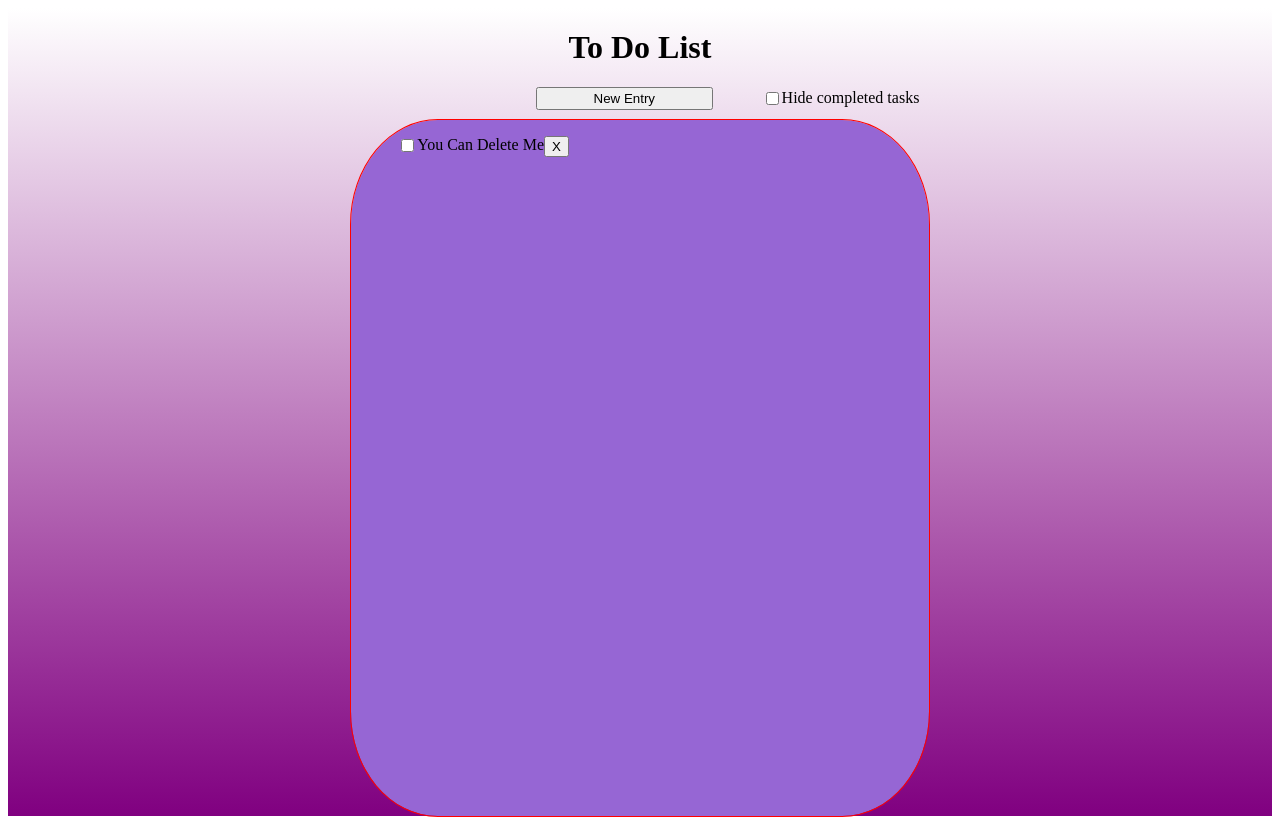
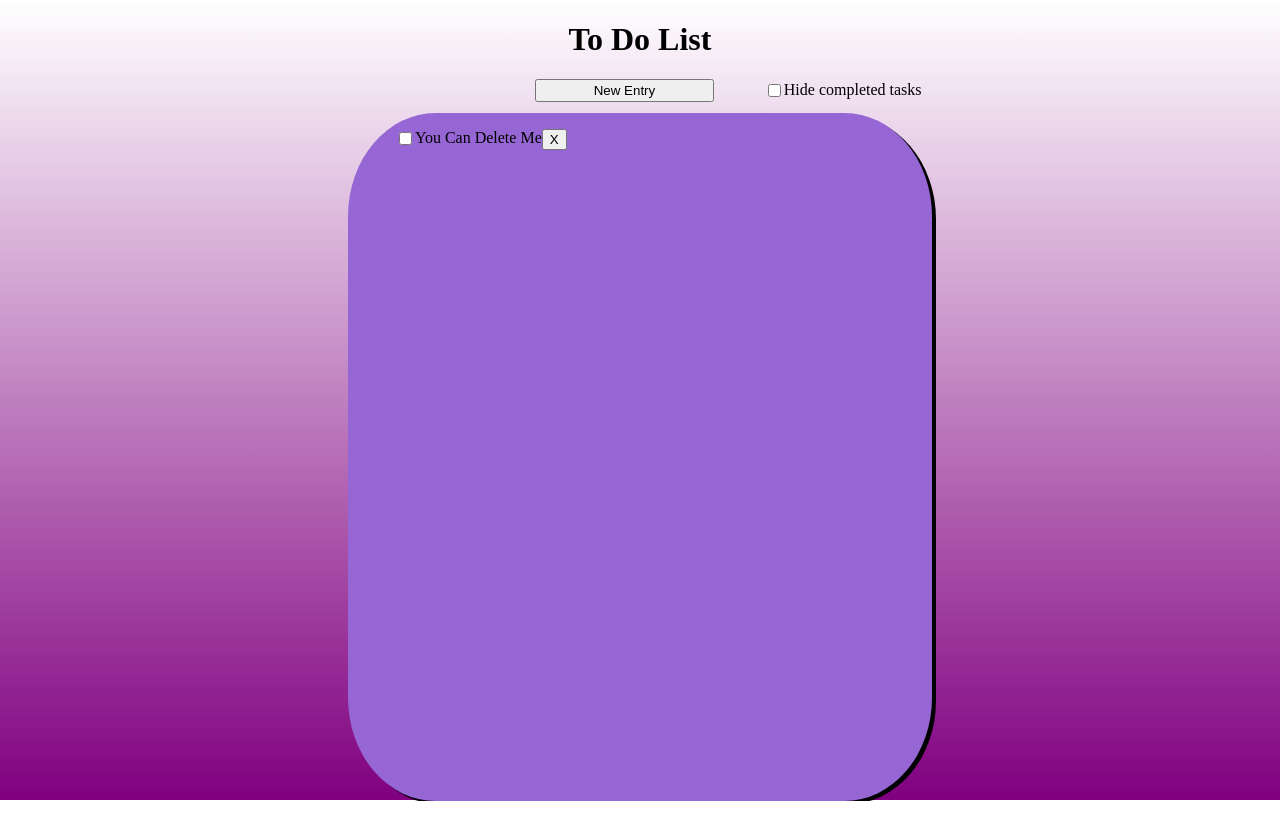
Before and after one commit to Morgan421a/Vue-To-Do-List, a Vue app in the folder To-Do-List/: page / in a window 1280 px wide. After the commit the page ends 801 px from the top, so only its background shows below. Built offline with nearby package versions, Linux system fonts and the light colour scheme.

Commit message:
Removed Scroll unless list container stretches beyond page bounds

```diff
--- a/To-Do-List/src/App.vue
+++ b/To-Do-List/src/App.vue
@@ -45,14 +45,27 @@ const completedTasks = computed(() => {
   </div>
 </template>
 
+<style>
+
+html, body {
+  margin: 0;
+  padding: 0;
+}
+
+</style>
+
 <style scoped>
+
 .layout {
+  height: 100vh;
   display: grid;
   grid-template-areas:
       "topbar  topbar  topbar"
       "left-blank content-top right-blank"
-      "left-blank content  right-blank"
-      "left-footer content  right-footer";
+      "left-blank content  right-blank";
+  grid-template-columns: auto auto auto;
+  grid-template-rows: auto auto 1fr;
+  gap: 0rem;
   background-image: linear-gradient(to top, purple, white);
 }
 
@@ -71,14 +84,15 @@ h1 {
 
 .content {
   grid-area: content;
-  outline: solid 1px red;
   background-color: rgb(150, 102, 212);
   border-radius: 15%;
-  height: 87vh;
+  height: 86vh;
   margin-top: 2%;
   padding-left: 8%;
   flex: 1 0 auto;
   flex-wrap: wrap;
+  box-shadow: 4px 3px;
+
 }
 
 .new-entry {
@@ -117,4 +131,6 @@ li {
   text-decoration: line-through;
 }
 
+
+
 </style>
```
